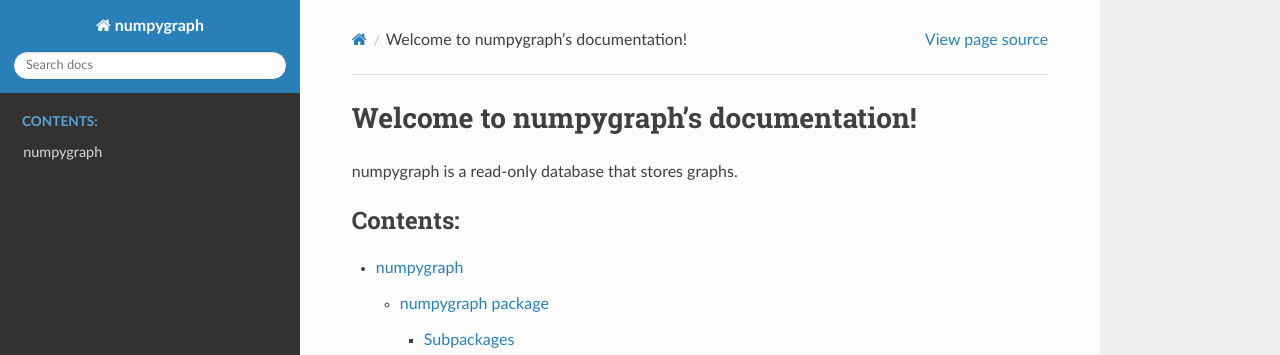
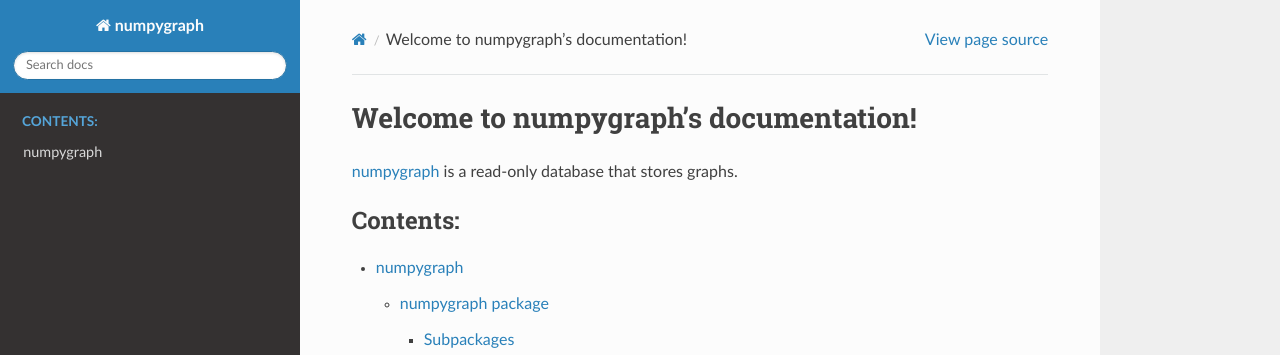
Before and after one commit to turinggraph/numpygraph, a Sphinx documentation site: the page built from docs/source/index.rst, in a window 1280 px wide and 900 px high. Shown: the top 355 px of the window. Built offline with Sphinx 7.4.7 and the Read the Docs theme 2.0.0, drawn with Linux system fonts in a browser that asks for light colours; part of the change alters nothing that is shown.

Commit message:
add link to docs

```diff
--- a/docs/source/index.rst
+++ b/docs/source/index.rst
@@ -1,6 +1,8 @@
 Welcome to numpygraph's documentation!
 ======================================
-numpygraph is a read-only database that stores graphs.
+numpygraph_ is a read-only database that stores graphs.
+
+.. _numpygraph: https://github.com/turinggraph/numpygraph
 
 .. toctree::
    :maxdepth: 6
```
